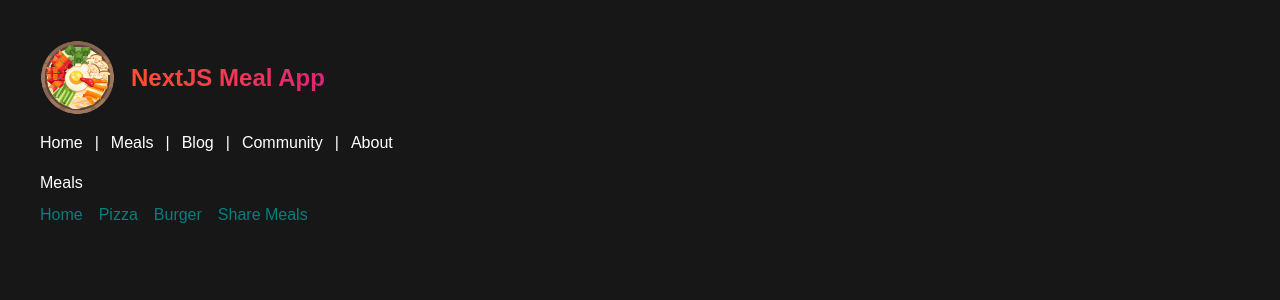
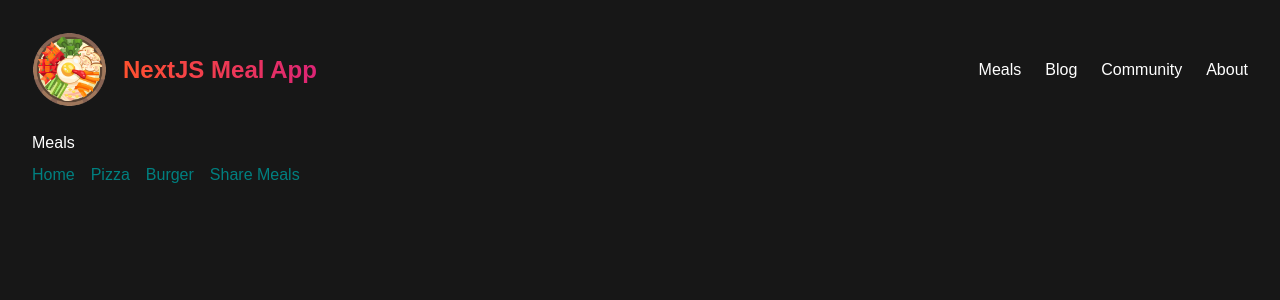
Before and after one commit to foolais/nextjs-tutorial-udemy, a Next.js app: page /meals in a window 1280 px wide. Shown: the top 300 px of the page. Built offline with nearby package versions, Linux system fonts and the light colour scheme.

Commit message:
use image from next/image

```diff
--- a/app/layout.js
+++ b/app/layout.js
@@ -9,7 +9,7 @@ export const metadata = {
 export default function RootLayout({ children }) {
   return (
     <html lang="en">
-      <body className="p-10">
+      <body className="p-8">
         <MainHeader />
         {children}
       </body>
--- a/components/main-header.js
+++ b/components/main-header.js
@@ -1,11 +1,11 @@
 import Link from "next/link";
+import Image from "next/image";
 import logoImg from "@/assets/logo.png";
 
 export default function MainHeader() {
   const onHover = "hover:bg-primary hover:bg-clip-text hover:text-transparent";
 
   const nav = [
-    { routes: "/", name: "Home" },
     { routes: "/meals", name: "Meals" },
     { routes: "/blog", name: "Blog" },
     { routes: "/community", name: "Community" },
@@ -13,21 +13,27 @@ export default function MainHeader() {
   ];
 
   return (
-    <header>
+    <header className="flex items-center justify-between mb-6">
       <Link href="/" className="flex items-center gap-4 text-2xl font-semibold">
-        <img src={logoImg.src} alt="Logo" width={75} height={75} />
+        <Image
+          src={logoImg}
+          alt="Logo"
+          width={75}
+          height={75}
+          priority
+          placeholder="blur"
+        />
         <span className="bg-primary bg-clip-text text-transparent">
           NextJS Meal App
         </span>
       </Link>
       <nav className="my-4">
-        <ul className="flex">
+        <ul className="flex gap-6">
           {nav.map((item, index) => (
             <li key={index}>
               <Link href={item.routes} className={onHover}>
                 {item.name}
               </Link>
-              {index < nav.length - 1 && <span className="mx-3">|</span>}
             </li>
           ))}
         </ul>
```
